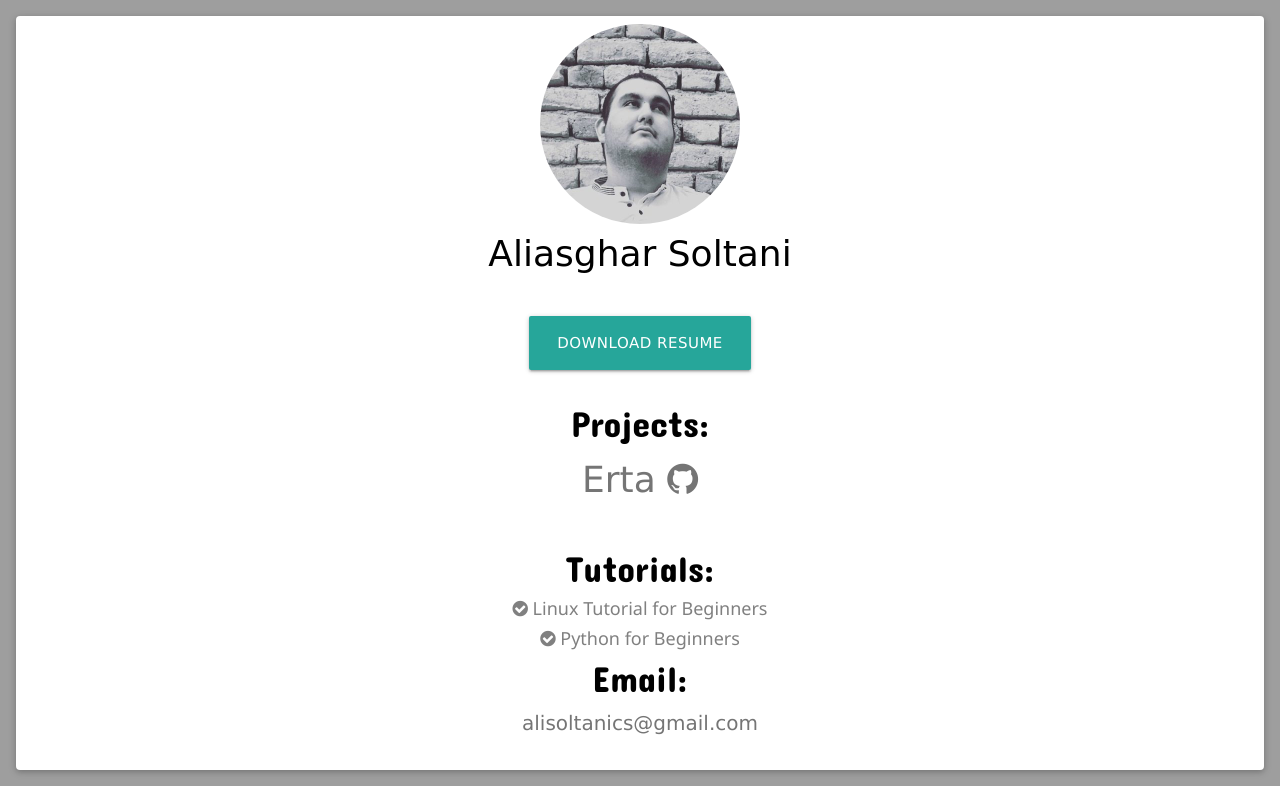
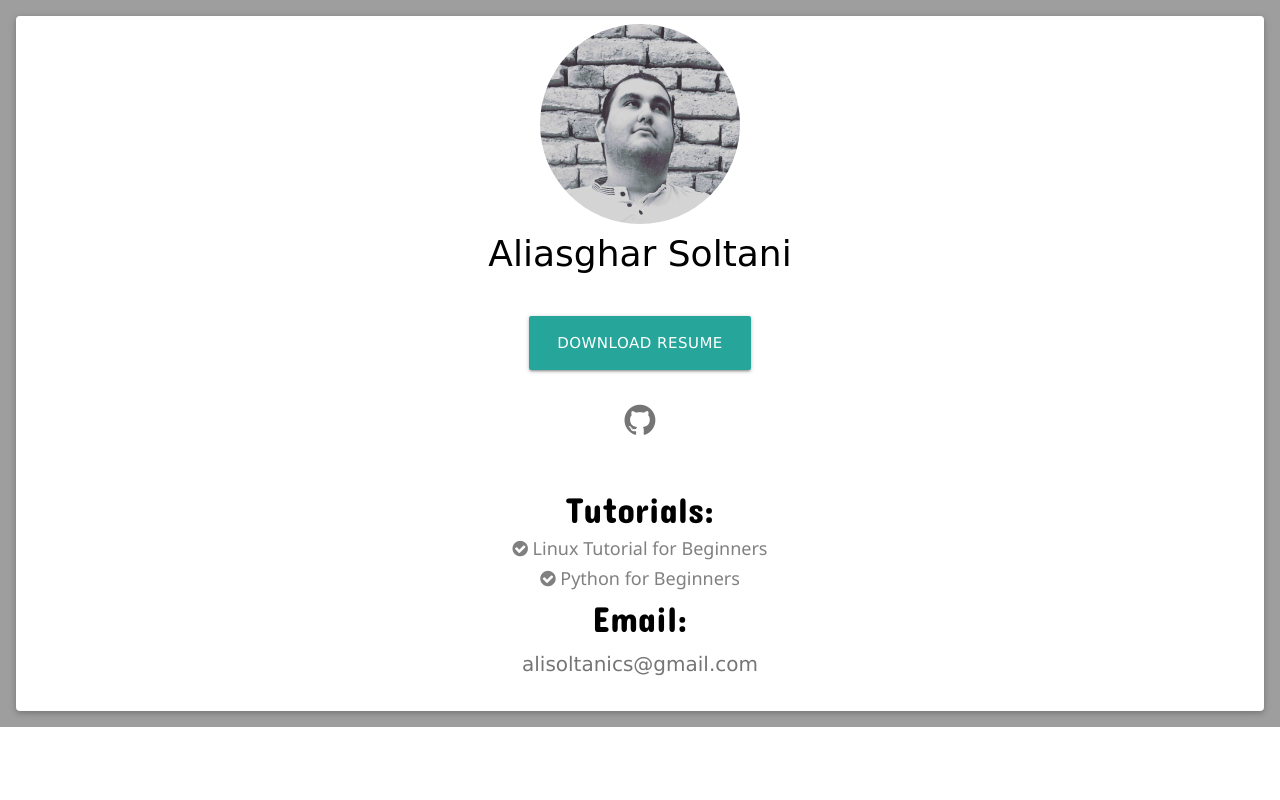
Before and after one commit to alisoltanics/alisoltanics.github.io, a plain HTML site: page index.html in a window 1280 px wide. Drawn offline with nearby package versions, Linux system fonts and the light colour scheme; a web font is replaced by a local one.

Commit message:
Update index.html

```diff
--- a/index.html
+++ b/index.html
@@ -18,9 +18,8 @@
     <div class="w3-text-black w3-center w3-padding w3-margin">
 <a href='https://jobinja.ir/user/LF-4642982' class="waves-effect waves-light btn-large">download resume</a>
     <div class="w3-text-black w3-center w3-padding w3-margin">
-      <h1 class="hd">Projects: </h1>
       <div class="prj w3-text-gray">
-        <span><a href="https://github.com/alisoltanics/erta">Erta <i class="fa fa-github" style="font-size:36px"></i></a></span>
+        <span><a href="https://github.com/alisoltanics"><i class="fa fa-github" style="font-size:36px"></i></a></span>
       </div>
     </div>
     <div class="w3-text-gray w3-center w3-padding w3-margin">
```
